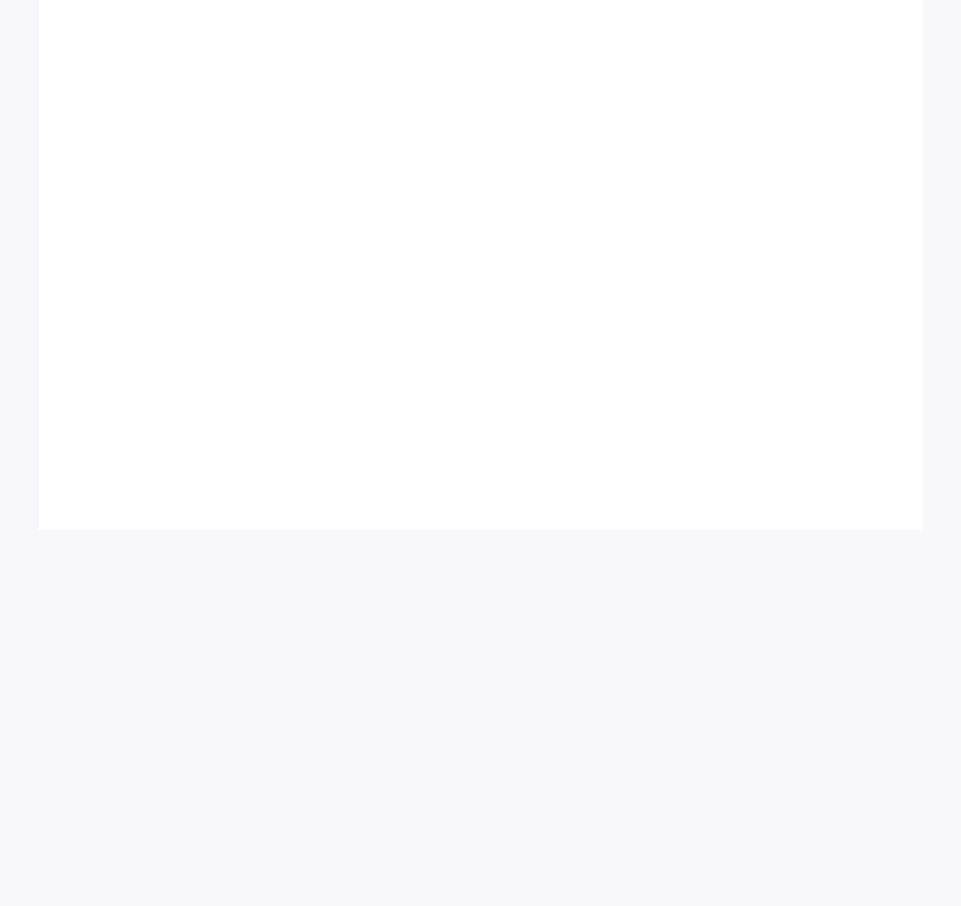
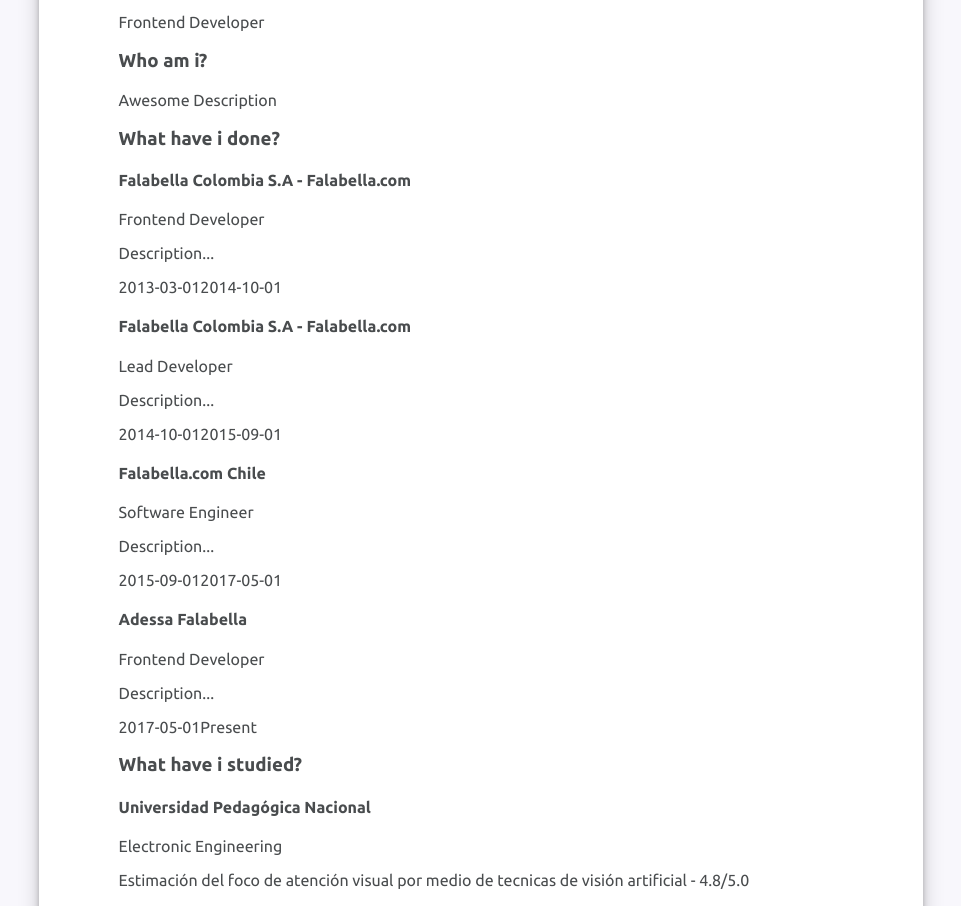
Before and after one commit to raerpo/rafa.poveda.me, a Next.js app: page /cv in a window 1280 px wide. Shown: the part 220-1126 px from the top of the page, without its empty margins (159-1120 px from the left). Before the commit the page ends 800 px from the top, so only its background shows below. Built offline with nearby package versions, Linux system fonts and the light colour scheme.

Commit message:
working on resume

```diff
--- a/data/CVData.js
+++ b/data/CVData.js
@@ -13,28 +13,35 @@ export default {
     },
     "profiles": [
       {
+        "network": "Email: raerpo@gmail.com",
+        "url": "mailto:raerpo@gmail.com"
+      },
+      {
+        "network": "Website: http://rafa.poveda.me",
+        "url": "mailto:raerpo@gmail.com"
+      },
+      {
+        "network": "Linkedin",
+        "url": "https://www.linkedin.com/in/raerpo/"
+      },
+      {
         "network": "Twitter",
-        "username": "raerpo",
         "url": "http://twitter.com/raerpo"
       },
       {
         "network": "Github",
-        "username": "raerpo",
         "url": "http://github.com/raerpo"
       },
       {
         "network": "Codesandbox",
-        "username": "raerpo",
         "url": "https://codesandbox.io/u/raerpo"
       },
       {
         "network": "Codepen",
-        "username": "raerpo",
         "url": "https://codepen.io/raerpo/"
       },
       {
-        "network": "Blogging",
-        "username": "raerpo",
+        "network": "Blog",
         "url": "http://rafa.poveda.me/blog"
       }
     ]
@@ -115,16 +122,18 @@ export default {
       "level": "Fluent"
     }
   ],
-  "Open source projects": [
+  "projects": [
     {
       "name": "MDNotes",
+      "url": "https://mdnotes.co/",
+      "summary": "Note taking application",
       "keywords": [
         "Firebase",
         "React"
       ]
     }
   ],
-  "Talks": [
+  "talks": [
     {
       "name": "TypeScript in the real world",
       "description": "",
--- a/pages/cv.js
+++ b/pages/cv.js
@@ -1,22 +1,142 @@
 import Layout from '../components/Layout';
 import CVData from '../data/CVData';
 
-export default () => (
-  <Layout title="Curriculum Vitae">
-    <section className="cv">
-      <h1>Nombre</h1>
+const renderWorks = (jobs) => {
+  return jobs.map((job, index) => (
+    // It's OK to use index as key because data don't change.
+    <div className="cv-work-place" key={index}>
+      <h4 className="company">{ job.company }</h4>
+      <p className="job-title">{ job.position }</p>
+      <p className="job-description">{ job.summary }</p>
+      <div className="job-dates">
+        <span className="start-date">{ job.startDate }</span>
+        <span className="end-date">{ job.endDate }</span>
+      </div>
+    </div>
+  ));
+}
+
+const renderEducation = (studies) => {
+  return studies.map((study, index) => (
+    <div className="cv-study-place" index={index}>
+      <h4 className="university">{ study.institution }</h4>
+        <p className="career">{ study.area }</p>
+        { study.project && <p className="study-project">{ study.project.name } - { study.project.grade }</p> }
+        <div className="study-dates">
+          <span className="initial-date">{ study.startDate }</span>
+          <span className="end-date">{ study.endDate }</span>
+        </div>
+    </div>
+  ));
+};
+
+const renderContact = (profiles) => {
+  return profiles.map((profile, index) => (
+    <div className="cv-profile" key={index}>
+        <a href={ profile.url }>
+          <h4 className="university">{ profile.network }</h4>
+        </a>
+    </div>
+  ));
+}
+
+const renderOpenSourceProjects = (projects) => {
+  return projects.map((project, index) => (
+    <div className="cv-project">
+      <h4 className="project-name">{ project.name }</h4>
+      <a href={ project.url }>{ project.url }</a>
+      <p className="project-description">
+        { project.summary }
+      </p>
+      <ul className="techs">
+        { project.keywords.map((keyword, index) => <li key={index}> { keyword } </li> ) }
+      </ul>
+    </div>
+  ));
+}
+
+const renderTalks = (talks) => {
+  return talks.map((talk, index) => (
+    <div className="cv-talk">
+      <h4 className="talk-name">{ talk.name }</h4>
+      <a href={ talk.url }>Slides</a>
+      <p className="project-description">
+        { talk.description }
+      </p>
+      <ul className="subjects">
+        { talk.keywords.map((keyword, index) => <li key={index}> { keyword } </li> ) }
+      </ul>
+    </div>
+  ));
+}
+
+export default () => {
+  const {
+    basics,
+    work,
+    education,
+    skills,
+    languages,
+    projects,
+    talks } = CVData;
+
+  return <Layout title="Curriculum Vitae">
+
+    <section className="cv-wrapper">
+
+      <div className="cv-title">
+        <h1>{ basics.name }</h1>
+        <p>{ basics.label }</p>
+      </div>
+
+      <div className="cv-sections">
+
+        <div className="cv-section">
+          <h3>Who am i?</h3>
+          <p>{ basics.summary }</p>
+        </div>
+
+        <div className="cv-section">
+          <h3>What have i done?</h3>
+          { renderWorks(work) }
+        </div>
+
+        <div className="cv-section">
+          <h3>What have i studied?</h3>
+          { renderEducation(education) }
+        </div>
+
+        <div className="cv-section">
+          <h3>Where you can contact me?</h3>
+          { renderContact(basics.profiles) }
+        </div>
+
+        <div className="cv-section">
+          <h3>Where you can see my open source work?</h3>
+          { renderOpenSourceProjects(projects) }
+        </div>
+
+        <div className="cv-section">
+          <h3>What have you talked about?</h3>
+          { renderTalks(talks) }
+        </div>
+
+      </div>
     </section>
+
     <style jsx>
       {`
-        .cv {
+        .cv-wrapper {
           width: 70%;
           margin: 0 auto;
           background: white;
           padding: 4rem 5rem;
           box-sizing: border-box;
           min-height: 80vh;
+          box-shadow: 0 10px 20px rgba(0, 0, 0, 0.19), 0 6px 6px rgba(0, 0, 0, 0.23);
         }
       `}
     </style>
+
   </Layout>
-);
+};
```
